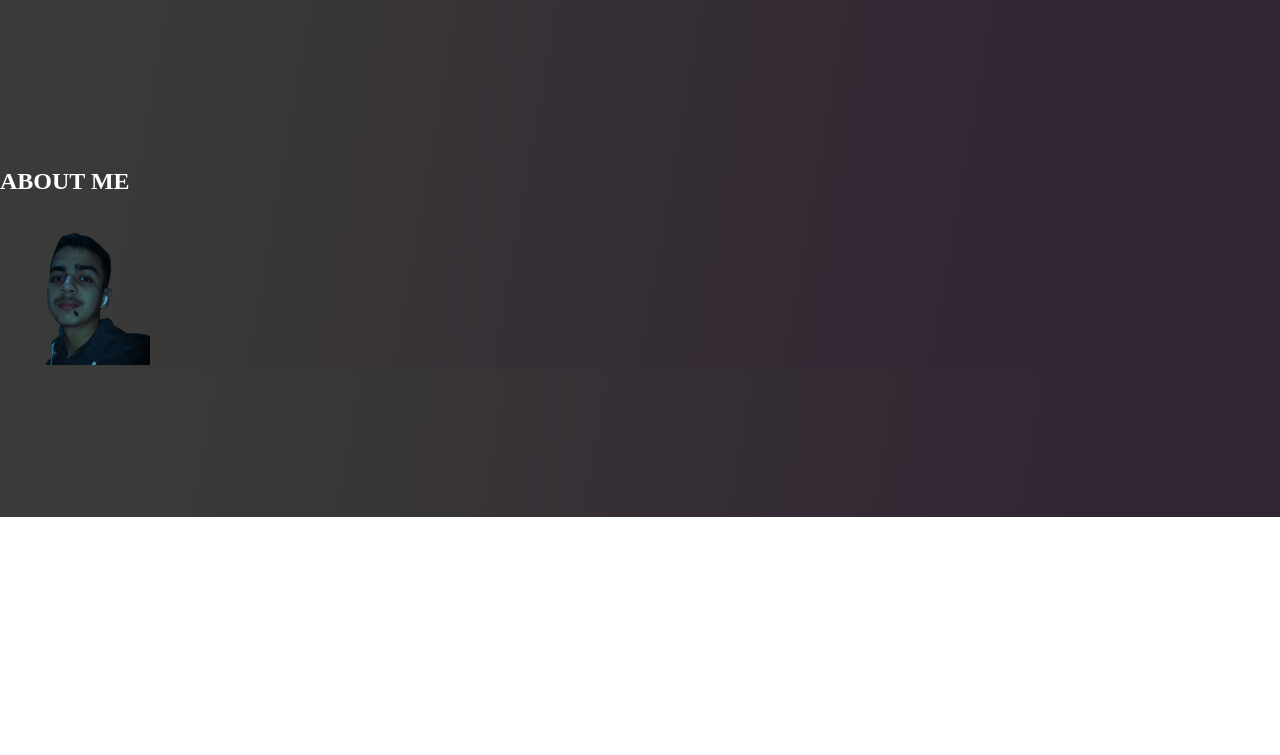
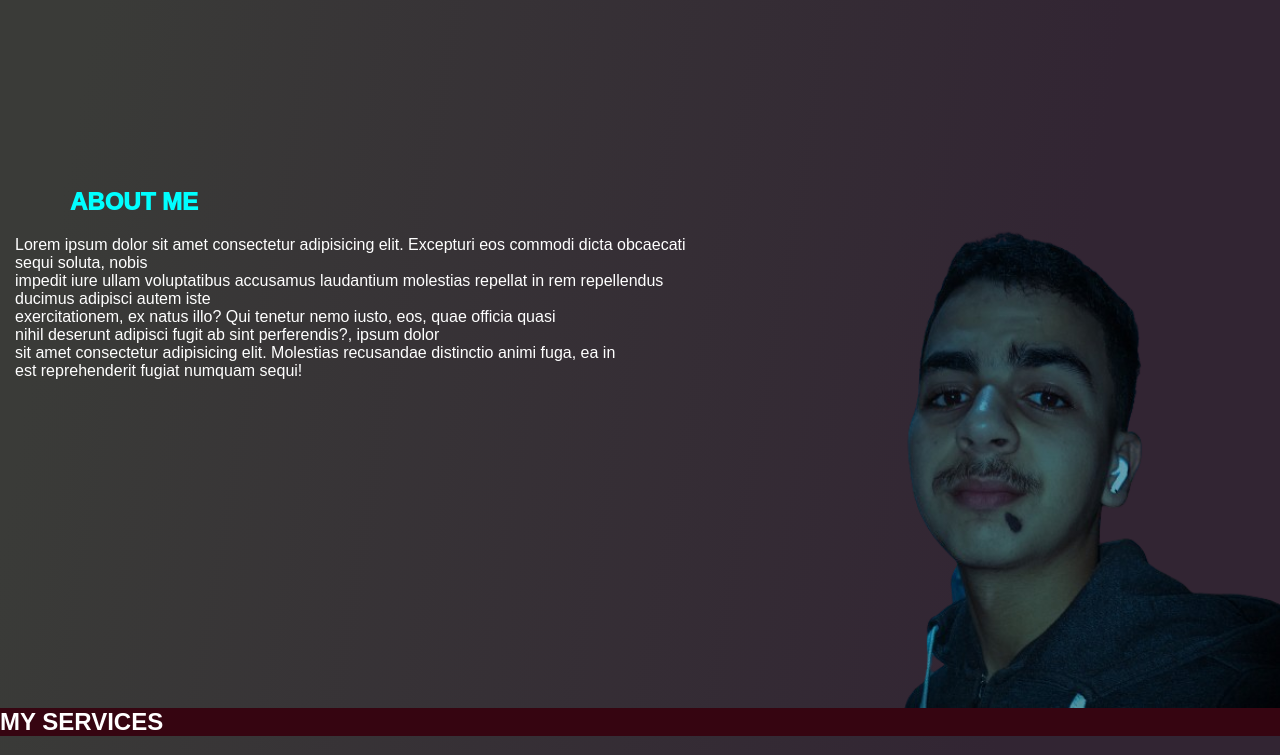
Before and after one commit to Khaliddynamic/portfolio, a plain HTML site: page index.html in a window 1280 px wide. Shown: the part 283-1038 px from the top of the page. Before the commit the page ends 800 px from the top, so only its background shows below. Drawn offline with Linux system fonts and the light colour scheme.

Commit message:
litle change

```diff
--- a/index.html
+++ b/index.html
@@ -21,15 +21,25 @@
     </nav>
   </header>
   <section id="home-section">
-    <h1 class="welcome">HI IN <span>KHALID'S</span> PORTFOLIO</h1>
+    <h1 class="welcome">WELCOME  TO <span>KHALID'S</span> PORTFOLIO</h1>
   </section>
   <section id="about-section">
+    <div class="text">
     <h1>ABOUT ME</h1>
+    <p>Lorem ipsum dolor sit amet consectetur adipisicing elit. Excepturi eos
+       commodi dicta obcaecati sequi soluta, nobis <br> impedit iure ullam
+       voluptatibus accusamus laudantium molestias repellat in rem repellendus
+        ducimus adipisci autem iste  <br>exercitationem, ex natus illo?
+      Qui tenetur nemo iusto, eos, quae officia quasi <br> nihil deserunt adipisci
+       fugit ab sint perferendis?, ipsum dolor <br>sit amet consectetur adipisicing elit. Molestias
+       recusandae distinctio animi fuga, ea in <br> est reprehenderit fugiat numquam sequi!</p>
+     </div>
     <img src="IMG_20240222_190728_413-removebg-preview.png">
-
+  </section>
 
 
   <section id="services-section">
+    <h1>MY SERVICES</h1>
 
   </section>
   <section id="contact-section">
--- a/style.css
+++ b/style.css
@@ -3,6 +3,10 @@ body {
     padding: 0;
     background : linear-gradient(100deg, #3a3b38 10%, #322533 80.53%   );
     color: white;
+    width: 100%;
+    height: 100%;
+    font-family: sans-serif;
+
 }
 header {
    color: white;
@@ -10,11 +14,13 @@ header {
    display: flex;
    justify-content: space-between;
    align-items: center;
+
 }
 img{
     width: 150px;
     height: 150px;
-    margin: 0 ;
+    margin: 15 ;
+    padding: 0%;
 }
 nav ul {
     list-style-type: none ;
@@ -40,3 +46,34 @@ height: 200px;
 h1 span{
     color: aqua;
 }
+#about-section{
+    display: flex;
+    justify-content: space-between;
+    margin-bottom: 0;
+    border: 0px;
+}
+#about-section h1 {
+    padding: 0px 70px;
+    color: aqua;
+    font-weight: 1000;
+
+
+}
+#about-section img{
+    width: 50%;
+    height: 50%;
+    float: right;
+    margin-bottom: 0;
+    border: 0;
+    padding-bottom: 0;
+}
+#about-section p{
+    padding: 0px 15px;
+    display: flex;
+}
+#services-section h1 {
+
+    background-color: #360511;
+    margin-top: 0;
+    padding-top: 0;
+}
```
